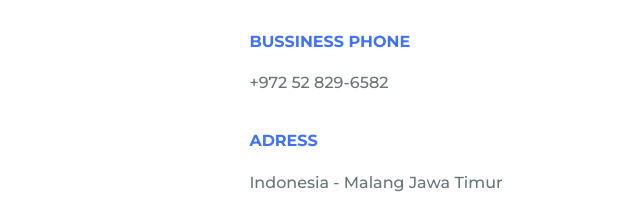
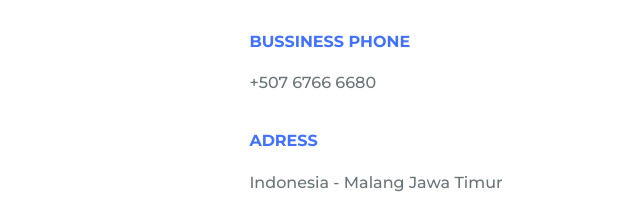
Before and after one commit to Manxtodd/manxtodd.github.io, a plain HTML site: page index.html in a window 1280 px wide. Shown: the part 2801-3016 px from the top of the page, 0-640 px from the left. Drawn offline with nearby package versions, Linux system fonts and the light colour scheme.

Commit message:
Update index.html

```diff
--- a/index.html
+++ b/index.html
@@ -136,7 +136,7 @@
                         <span class="contact__text">manxtodd666@gmail.com</span>
 
                         <h3 class="contact__subtitle">BUSSINESS PHONE</h3>
-                        <span class="contact__text">+972 52 829-6582</span>
+                        <span class="contact__text">+507 6766 6680</span>
 
                         <h3 class="contact__subtitle">ADRESS</h3>
                         <span class="contact__text">Indonesia - Malang Jawa Timur</span>
```
